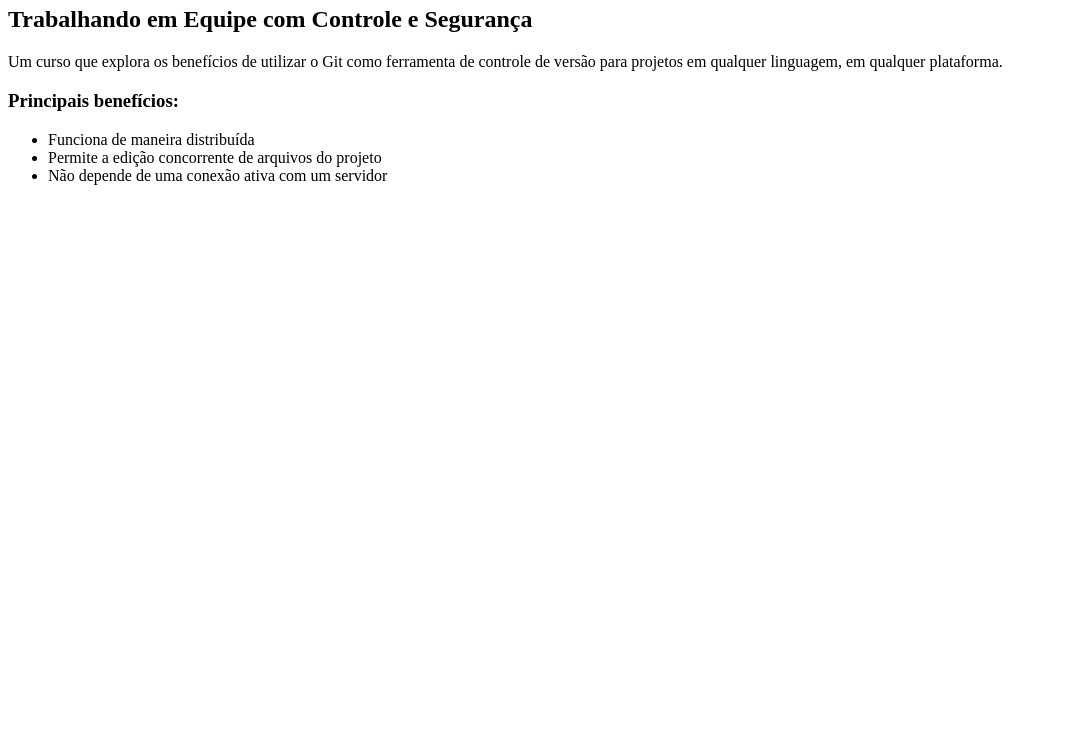
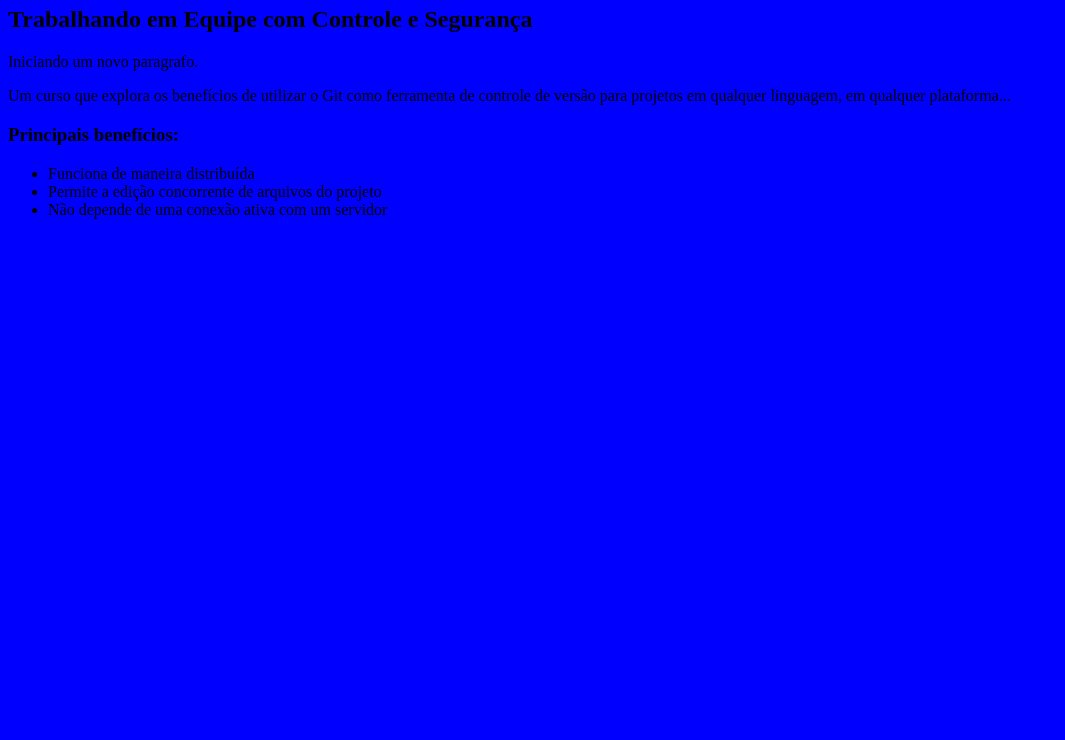
Before and after one commit to erasmo5kilos/curso-git, a plain HTML site: page index.html in a window 1280 px wide. Shown: the part 60-800 px from the top of the page, without its empty margins (0-1065 px from the left). Drawn offline with Linux system fonts and the light colour scheme.

Commit message:
Adicionando estilo para a nossa página

```diff
--- /dev/null
+++ b/design.css
@@ -0,0 +1,3 @@
+body {
+  background-color: blue;
+}
--- a/index.html
+++ b/index.html
@@ -1,11 +1,12 @@
 <html>
     <head>
+	<link rel="stylesheet" type="text/css" href="/design.css"/>
     </head>
     <body>
 	<h1>Git</h1>
         <h2>Trabalhando em Equipe com Controle e Segurança</h2>
-
-        <p>Um curso que explora os benefícios de utilizar o Git como ferramenta de controle de versão para projetos em qualquer linguagem, em qualquer plataforma.</p>
+		<p>Iniciando um novo paragrafo.</p>
+        <p>Um curso que explora os benefícios de utilizar o Git como ferramenta de controle de versão para projetos em qualquer linguagem, em qualquer plataforma...</p>
 
         <h3>Principais benefícios:</h3>
         <ul>
```
